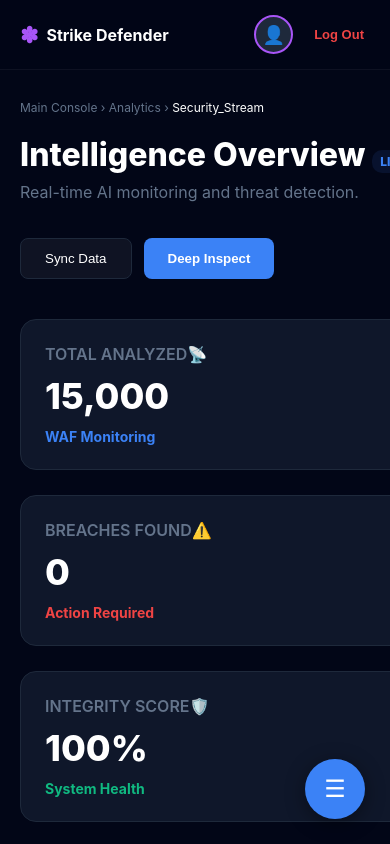
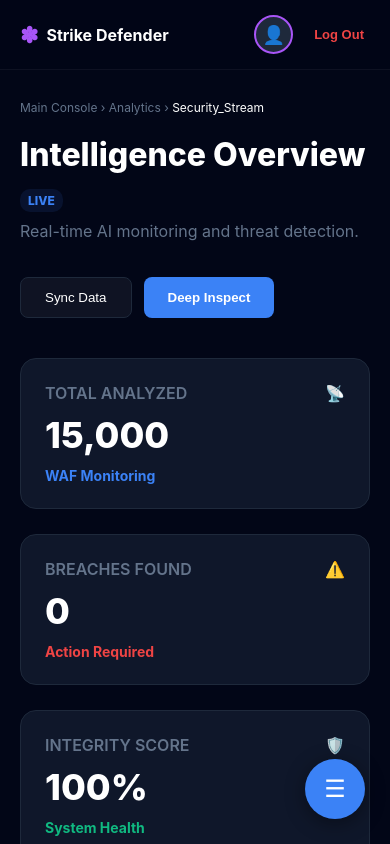
Before and after one commit to ahmed212004/Graduation, a React (Create React App) app: page /dashboard in a window 390 px wide. Shown: the top 844 px of the page. Built offline with nearby package versions, Linux system fonts and the light colour scheme; no server answers; sample sign-in values are in the browser's storage.

Commit message:
All style is ready

```diff
--- a/src/Pages/Dashboard.js
+++ b/src/Pages/Dashboard.jsx
@@ -4,16 +4,14 @@ import CountUp from "react-countup";
 import { motion } from "framer-motion";
 import api from "../services/api";
 
-// Components
 import Navbar from "../components/Navbar";
 import Sidebar from "../components/Sidebar";
 
-// CSS أهم سطر عشان الزراير تظبط
 import "../style/Dashboard.css";
 
 const MetricCard = ({ title, value, change, color, icon }) => (
   <motion.div whileHover={{ y: -5 }} className="metric-card">
-    <div className="flex-between">
+    <div style={{display:'flex', justifyContent:'space-between', alignItems:'center'}}>
       <span style={{ color: "#64748b", fontWeight: "600" }}>{title}</span>
       <span>{icon}</span>
     </div>
@@ -56,7 +54,7 @@ function Dashboard() {
     fetchDashboardData();
   }, [fetchDashboardData]);
 
-  if (loading) return <div className="page-wrapper" style={{display:'flex', justifyContent:'center', alignItems:'center', color:'white'}}>LOADING...</div>;
+  if (loading) return <div className="page-wrapper" style={{display:'flex', justifyContent:'center', alignItems:'center', color:'white', height:'100vh'}}>LOADING...</div>;
 
   return (
     <div className="page-wrapper">
@@ -69,7 +67,7 @@ function Dashboard() {
       <div className="dashboard-container">
         <Sidebar isOpen={isMenuOpen} />
 
-        <main className={`dashboard-main ${isMenuOpen ? 'blur-effect' : ''}`} onClick={() => setIsMenuOpen(false)}>
+        <main className={`dashboard-main ${isMenuOpen ? 'blur-effect' : ''}`} onClick={() => isMenuOpen && setIsMenuOpen(false)}>
           <nav style={{color: "#64748b", fontSize: "12px", marginBottom: "20px"}}>
             Main Console › Analytics › <span style={{color: "#fff"}}>Security_Stream</span>
           </nav>
@@ -101,7 +99,7 @@ function Dashboard() {
 
             <div style={{background: "#0f172a", border: "1px solid #1e293b", borderRadius: "16px", padding: "30px", textAlign: "center"}}>
                <p style={{color: "#fff", marginBottom: "20px"}}>THREAT RATIO</p>
-               <div style={{width: "120px", height: "120px", border: "8px solid #3b82f6", borderRadius: "50%", margin: "0 auto 20px", display: "flex", alignItems: "center", justifyContent: "center", fontSize: "24px", fontWeight: "bold"}}>
+               <div style={{width: "120px", height: "120px", border: "8px solid #3b82f6", borderRadius: "50%", margin: "0 auto 20px", display: "flex", alignItems: "center", justifyContent: "center", fontSize: "24px", fontWeight: "bold", color:'white'}}>
                 {100 - stats.successRate}%
                </div>
                <button className="blue-action-btn">Export Logs</button>
--- a/src/style/Dashboard.css
+++ b/src/style/Dashboard.css
@@ -21,13 +21,13 @@ html, body {
 
 .dashboard-main {
   flex: 1;
-  margin-left: 240px; /* نفس عرض السايدبار */
+  margin-left: 240px;
   padding: 100px 40px 40px;
   transition: all 0.3s ease-in-out;
   box-sizing: border-box;
 }
 
-/* --- Header & Buttons --- */
+/* --- Header & Buttons (الاستايل بتاعك بالظبط) --- */
 .dash-header {
   display: flex;
   justify-content: space-between;
@@ -52,7 +52,6 @@ html, body {
   gap: 12px;
 }
 
-/* الأزرار اللي اتغيرت عندك */
 .primary-btn {
   background: #3b82f6;
   color: #fff;
@@ -77,7 +76,6 @@ html, body {
 .primary-btn:hover { background: #2563eb; transform: translateY(-2px); }
 .secondary-btn:hover { background: rgba(255, 255, 255, 0.1); border-color: #3b82f6; }
 
-/* أزرار الـ Export و AI Settings اللي تحت */
 .blue-action-btn {
   background: #3b82f6;
   color: white;
@@ -102,7 +100,8 @@ html, body {
 /* --- Grid & Cards --- */
 .top-grid {
   display: grid;
-  grid-template-columns: repeat(auto-fit, minmax(300px, 1fr));
+  /* التعديل لضمان عدم خروج المربعات في الموبايل */
+  grid-template-columns: repeat(auto-fit, minmax(min(100%, 280px), 1fr));
   gap: 25px;
   margin-bottom: 40px;
 }
@@ -127,7 +126,7 @@ html, body {
   gap: 25px;
 }
 
-/* --- Mobile Specific --- */
+/* --- Mobile Specific (إظهار الزرار وحل مشكلة العرض) --- */
 .mobile-menu-btn {
   display: none;
   position: fixed;
@@ -145,9 +144,14 @@ html, body {
 }
 
 @media (max-width: 1024px) {
-  .dashboard-main { margin-left: 0; padding: 100px 20px; }
+  .dashboard-main {
+    margin-left: 0;
+    padding: 100px 20px;
+    width: 100%;
+  }
   .mobile-menu-btn { display: flex; align-items: center; justify-content: center; }
   .dash-header { flex-direction: column; gap: 20px; }
   .content-grid { grid-template-columns: 1fr; }
+  .top-grid { grid-template-columns: 1fr; } /* مربعات الموبايل تحت بعض */
   .blur-effect { filter: blur(5px); pointer-events: none; opacity: 0.5; }
 }
```
